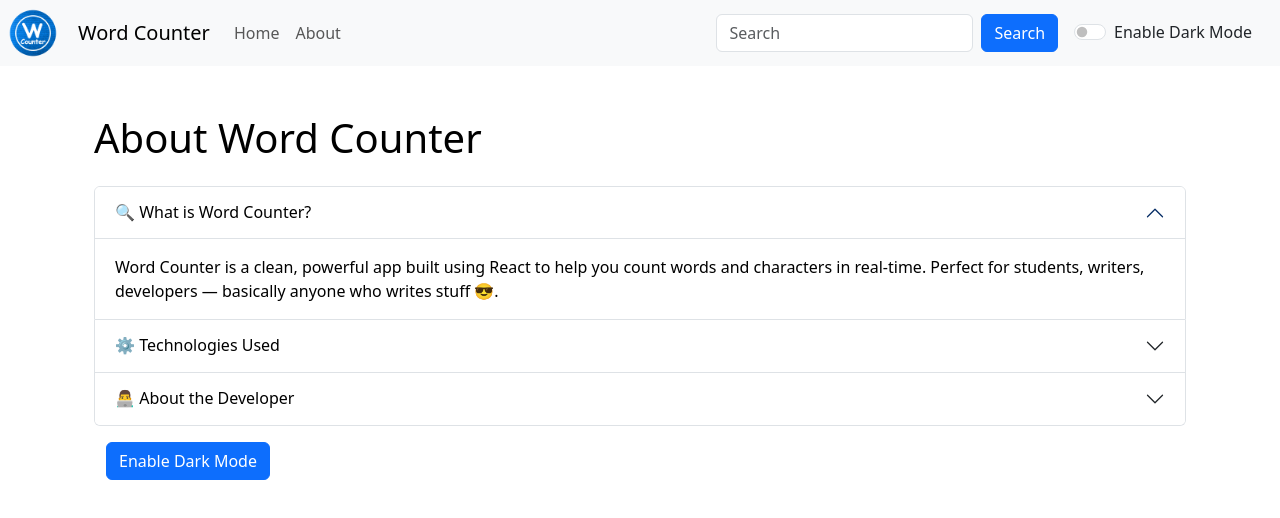
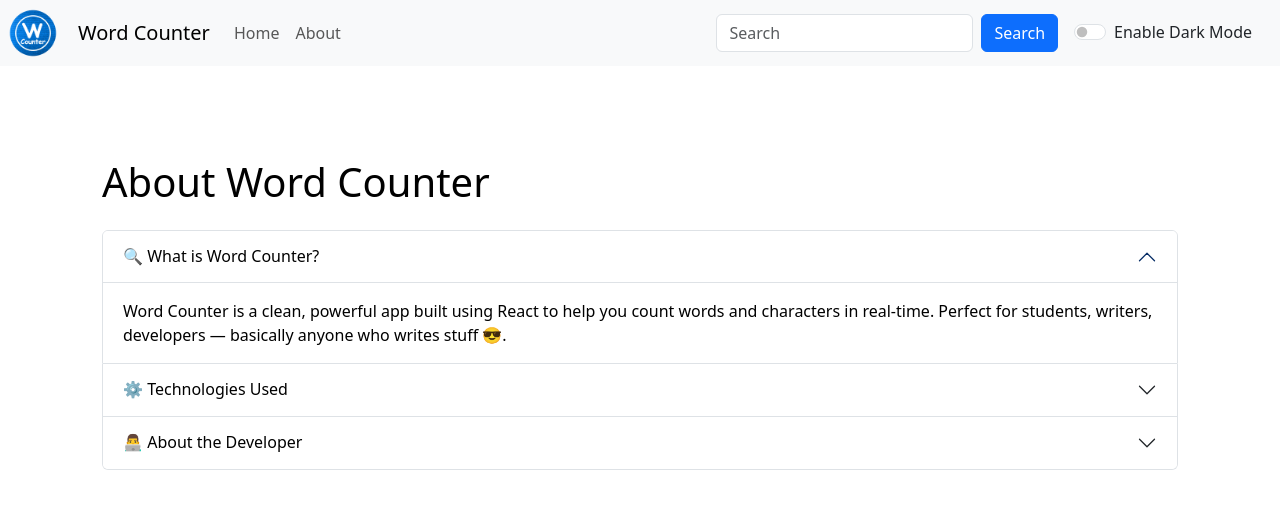
Before and after one commit to narayan4256k/WordCounter, a React (Create React App) app: page /#/about in a window 1280 px wide. Shown: the top 518 px of the page. Built offline with nearby package versions, Linux system fonts and the light colour scheme.

Commit message:
Updated dark mode styles and improved About page UI

```diff
--- a/src/App.js
+++ b/src/App.js
@@ -12,7 +12,7 @@ function App() {
   const toggleMode = () => {
     if (mode === 'light') {
       setMode('dark');
-      document.body.style.backgroundColor = '#002b5d';
+      document.body.style.backgroundColor = 'rgb(0 32 69)';
       showAlert("Dark mode has been enabled","success");
     } else {
       setMode('light');
@@ -37,7 +37,7 @@ function App() {
       <Alert alert={alert}/>
         <div className="container my-5">
               <Routes>
-                <Route path="/about" element={<About />}/>
+                <Route path="/about" element={<About mode={mode} />}/>
                 <Route path="/" element={<TextForm showAlert={showAlert} heading="Enter your text" mode={mode}/>}/>
               </Routes>
         </div>
--- a/src/components/About.js
+++ b/src/components/About.js
@@ -1,39 +1,20 @@
-import React, { useState } from 'react';
+import React, { useEffect, useState } from 'react';
+import { Link } from 'react-router-dom';
 
-export default function About() {
+export default function About(props) {
   const [myStyle, setMyStyle] = useState({
     color: 'black',
     backgroundColor: 'white',
     transition: 'all 0.3s ease'
   });
 
-  const [btnText, setBtnText] = useState('Enable Dark Mode');
-
-  const changeMode = () => {
-    if (myStyle.color === 'black') {
-      setMyStyle({
-        color: 'white',
-        backgroundColor: '#1c1c1c',
-        transition: 'all 0.3s ease'
-      });
-      setBtnText('Enable Light Mode');
-    } else {
-      setMyStyle({
-        color: 'black',
-        backgroundColor: 'white',
-        transition: 'all 0.3s ease'
-      });
-      setBtnText('Enable Dark Mode');
-    }
-  };
-
   return (
-    <div className='container' style={myStyle}>
+    <div className='container'  style={{backgroundColor: props.mode === 'dark' ? 'rgb(28 80 180)' : 'white', color: props.mode === 'dark' ?'white':'black',borderRadius: '10px', padding: '20px'}}>
       <h1 className='my-4'>About Word Counter</h1>
       <div className="accordion" id="accordionExample">
-        <div className="accordion-item" style={myStyle}>
+        <div className="accordion-item"  style={{backgroundColor: props.mode === 'dark' ? 'rgb(28 80 180)' : 'white', color: props.mode === 'dark' ?'white':'black'}}>
           <h2 className="accordion-header">
-            <button className="accordion-button" style={myStyle} type="button" data-bs-toggle="collapse" data-bs-target="#collapseOne" aria-expanded="true" aria-controls="collapseOne">
+            <button className="accordion-button"  style={{backgroundColor: props.mode === 'dark' ? 'rgb(28 80 180)' : 'white', color: props.mode === 'dark' ?'white':'black'}} type="button" data-bs-toggle="collapse" data-bs-target="#collapseOne" aria-expanded="true" aria-controls="collapseOne">
               🔍 What is Word Counter?
             </button>
           </h2>
@@ -44,9 +25,9 @@ export default function About() {
           </div>
         </div>
 
-        <div className="accordion-item" style={myStyle}>
+        <div className="accordion-item"  style={{backgroundColor: props.mode === 'dark' ? 'rgb(28 80 180)' : 'white', color: props.mode === 'dark' ?'white':'black'}}>
           <h2 className="accordion-header">
-            <button className="accordion-button collapsed" style={myStyle} type="button" data-bs-toggle="collapse" data-bs-target="#collapseTwo" aria-expanded="false" aria-controls="collapseTwo">
+            <button className="accordion-button collapsed"  style={{backgroundColor: props.mode === 'dark' ? 'rgb(28 80 180)' : 'white', color: props.mode === 'dark' ?'white':'black'}} type="button" data-bs-toggle="collapse" data-bs-target="#collapseTwo" aria-expanded="false" aria-controls="collapseTwo">
               ⚙️ Technologies Used
             </button>
           </h2>
@@ -63,9 +44,9 @@ export default function About() {
           </div>
         </div>
 
-        <div className="accordion-item" style={myStyle}>
+        <div className="accordion-item"  style={{backgroundColor: props.mode === 'dark' ? 'rgb(28 80 180)' : 'white', color: props.mode === 'dark' ?'white':'black'}}>
           <h2 className="accordion-header">
-            <button className="accordion-button collapsed" style={myStyle} type="button" data-bs-toggle="collapse" data-bs-target="#collapseThree" aria-expanded="false" aria-controls="collapseThree">
+            <button className="accordion-button collapsed"  style={{backgroundColor: props.mode === 'dark' ? 'rgb(28 80 180)' : 'white', color: props.mode === 'dark' ?'white':'black'}} type="button" data-bs-toggle="collapse" data-bs-target="#collapseThree" aria-expanded="false" aria-controls="collapseThree">
               👨‍💻 About the Developer
             </button>
           </h2>
@@ -76,12 +57,6 @@ export default function About() {
           </div>
         </div>
       </div>
-
-      <div className="container">
-        <button type='button' className='btn btn-primary my-3' onClick={changeMode}>
-          {btnText}
-        </button>
-      </div>
     </div>
   );
 }
--- a/src/components/TextForm.js
+++ b/src/components/TextForm.js
@@ -35,7 +35,7 @@ export default function TextForm(props) {
     <div className='container my-5' style={{color: props.mode === 'dark' ? 'white' : 'black'}}>
        <h1>{props.heading}</h1>
         <div className="mb-3">
-        <textarea className="form-control" style={{backgroundColor: props.mode === 'dark' ? 'rgb(90 127 199)' : 'white', color: props.mode === 'dark' ?'white':'black'}} id="myText" value={text} onChange={handleOnChange} rows="10"></textarea>
+        <textarea className="form-control" style={{backgroundColor: props.mode === 'dark' ? 'rgb(28 80 180)' : 'white', color: props.mode === 'dark' ?'white':'black'}} id="myText" value={text} onChange={handleOnChange} rows="10"></textarea>
         </div>
         <button className="btn btn-primary mx-3"onClick={uppercase}>Convert to Uppercase</button>
         <button className="btn btn-primary mx-3" onClick={lowercase}>Convert to Lowercase</button>
```
